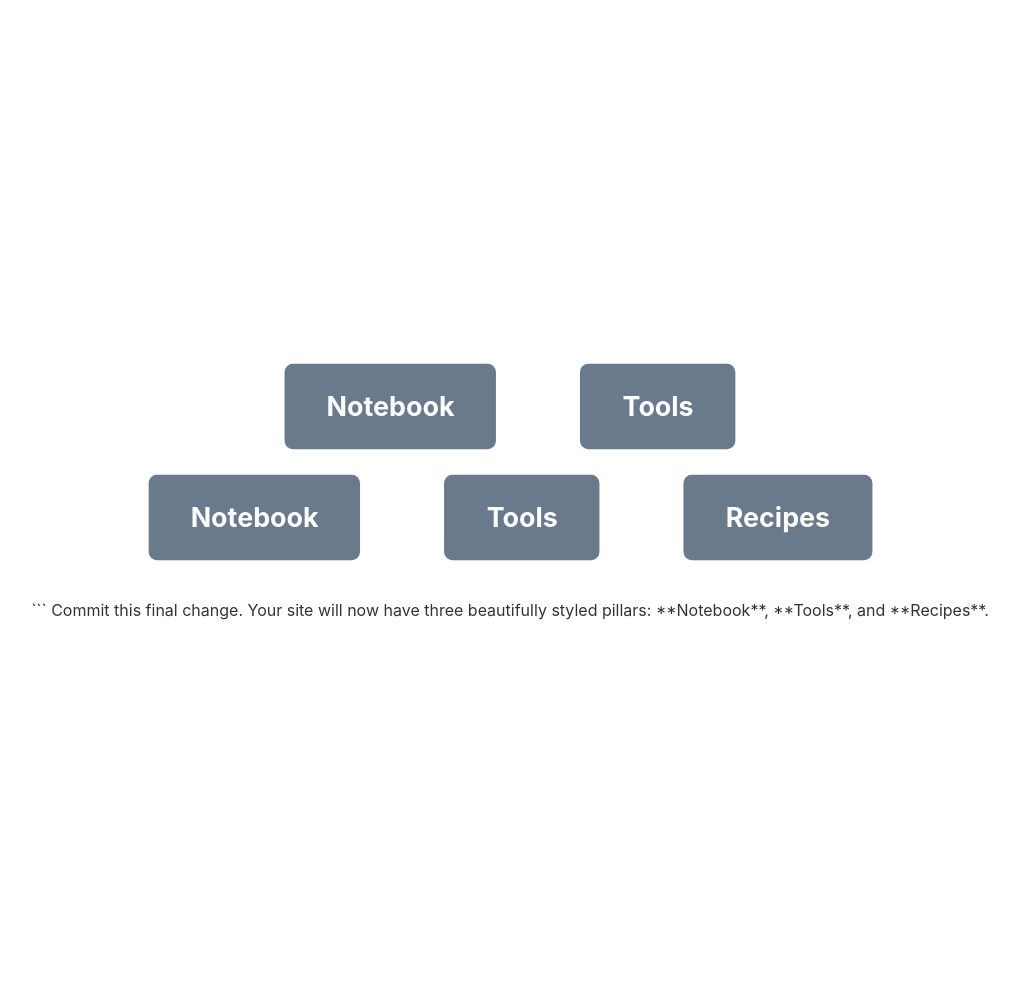
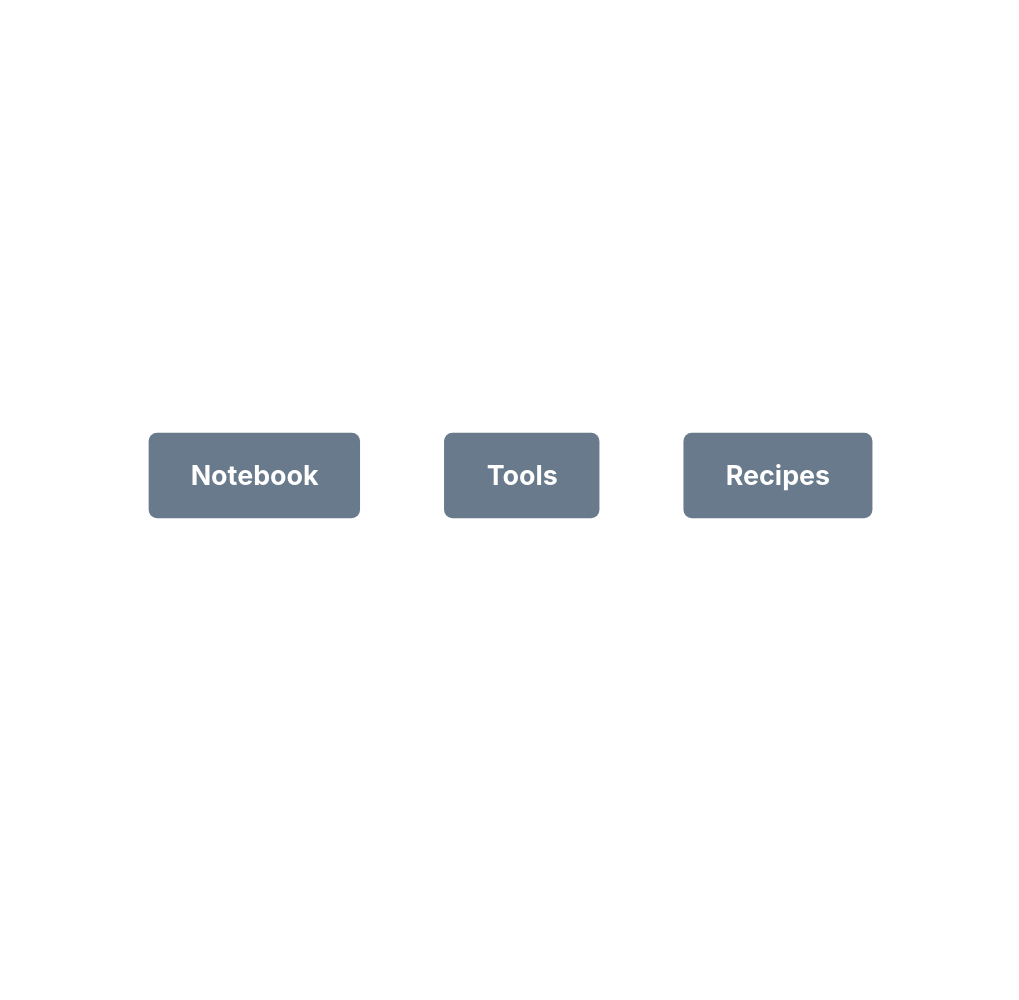
Before and after one commit to rosenj7/bubbamurphy.github.io, a Jekyll site: the page built from index.html, in a window 1280 px wide. Shown: the whole page, without its empty margins (130-1149 px from the left). Built offline with Jekyll 4.4.1, drawn with Linux system fonts in a browser that asks for light colours.

Commit message:
Update default.html

````diff
--- a/_layouts/default.html
+++ b/_layouts/default.html
@@ -5,10 +5,11 @@
     <meta name="viewport" content="width=device-width, initial-scale=1.0">
     <title>{{ page.title }} | Kitchen Canvas</title>
     <style>
-        /* New Gunmetal Blue Color Variable */
+        /* Color and Style Definitions */
         :root {
-        --gunmetal: #697A8C; /* Steel Blue for a softer, professional look */
-        --accent: #95A6B8; /* Orange for consistent highlighting */
+            --gunmetal: #697A8C; /* Softer, Grayer Blue (Primary Header Color) */
+            --light-accent: #95A6B8; /* Lighter shade for the soft hover effect */
+            --text-accent: #d35400; /* Orange remains ONLY for text highlighting in the dropdown */
         }
 
         body {
@@ -36,10 +37,11 @@
             position: relative;
         }
 
+        /* Header (Box) Styling */
         .nav-header {
             font-weight: bold;
             padding: 15px 30px;
-        background: var(--gunmetal); /* Gunmetal Color */
+            background: var(--gunmetal);
             color: white;
             border-radius: 6px;
             cursor: pointer;
@@ -47,11 +49,12 @@
             transition: background-color 0.2s;
         }
 
-    /* Fix: Apply the orange hover style to the header when ANY part of the pillar is hovered (for continuity) */
+        /* UX Fix: Apply the lighter, softer hover color when ANY part of the pillar is hovered */
         .nav-pillar:hover .nav-header {
-        background-color: var(--accent);
+            background-color: var(--light-accent);
         }
 
+        /* Dropdown Menu Styling */
         .dropdown {
             display: none;
             position: absolute;
@@ -71,10 +74,10 @@
             text-decoration: none;
             display: block;
         }
-    /* Fix: Keep the desired Gray Highlight with Orange Text */
+        /* Dropdown Link Hover: Subtle Gray Highlight with Orange Text */
         .dropdown a:hover {
-        background-color: #f1f1f1; /* Light Gray Highlight */
-        color: var(--accent); /* Orange Text */
+            background-color: #f1f1f1;
+            color: var(--text-accent);
         }
         .nav-pillar:hover .dropdown { display: block; }
     </style>
@@ -96,25 +99,8 @@
             <div class="dropdown">
                 <a href="/designer">Recipe Designer</a>
                 <a href="/flavor-calculator">Flavor Calculator</a>
-            </div>
-        </div>
-    </div>
-    {{ content }}
-<div class="nav-bar">
-
-        <div class="nav-pillar">
-            <div class="nav-header">Notebook</div>
-            <div class="dropdown">
-                <a href="/designer">New</a>
-                <a href="/search">Search</a>
-            </div>
-        </div>
-
-        <div class="nav-pillar">
-            <div class="nav-header">Tools</div>
-            <div class="dropdown">
-                <a href="/designer">Recipe Designer</a>
-                <a href="/flavor-calculator">Flavor Calculator</a>
+                <a href="/marinade-designer">Marinade Designer</a>
+                <a href="/chili-guide">Dried Chili Guide</a>
             </div>
         </div>
 
@@ -128,8 +114,7 @@
             </div>
         </div>
     </div>
-    ```
+    {{ content }}
 
-Commit this final change. Your site will now have three beautifully styled pillars: **Notebook**, **Tools**, and **Recipes**.
 </body>
 </html>
````
Also changed, not shown: other parts of _layouts/default.html (+1 -1 lines). Lines whose indentation alone changed are shown as unchanged.
